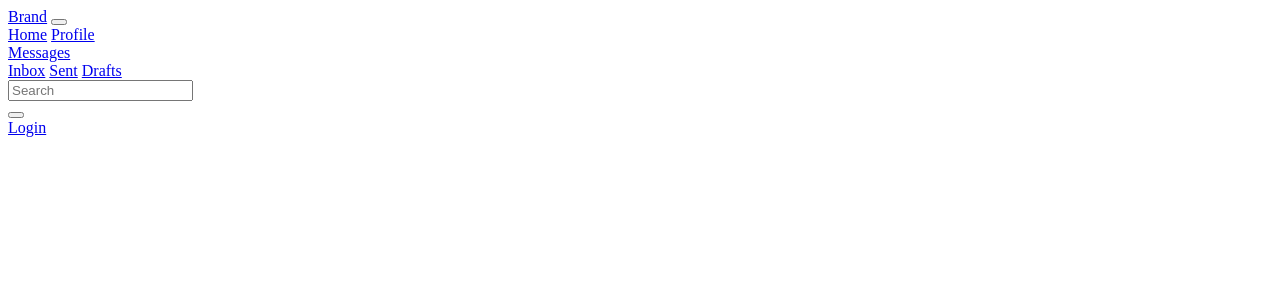
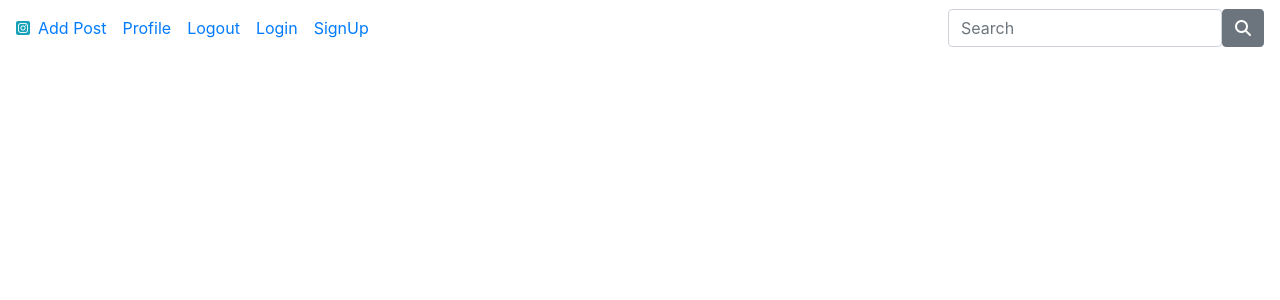
Before and after one commit to Atienodolphine01/Instagramclone, a Django app: template instagram/templates/navbar.html in a window 1280 px wide. Shown: the top 300 px of the page. Run offline with Django 3.2, Linux system fonts and the light colour scheme; the template is opened without the code that fills it, so the values that code supplies are empty; some libraries are stand-ins or nearby versions.

Commit message:
created a users folder

```diff
--- a/instagram/templates/navbar.html
+++ b/instagram/templates/navbar.html
@@ -5,40 +5,35 @@
     <meta charset="UTF-8">
     <meta name="viewport" content="width=device-width, initial-scale=1.0">
     <meta http-equiv="X-UA-Compatible" content="ie=edge">
+    <link rel="stylesheet" href="{% static 'css/styles.css' %}">
+    <link rel="stylesheet" href="https://maxcdn.bootstrapcdn.com/bootstrap/4.0.0/css/bootstrap.min.css" integrity="sha384-Gn5384xqQ1aoWXA+058RXPxPg6fy4IWvTNh0E263XmFcJlSAwiGgFAW/dAiS6JXm" crossorigin="anonymous">
+    <link rel="stylesheet" href="https://stackpath. bootstrapcdn.com/font-awesome/4.7.0/css/font-awesome.min.css">
+    <script src="https://use.fontawesome.com/e354b2efa8.js"></script>
     <title>Document</title>
 </head>
 <body>
     <div>
-    <nav class="navbar navbar-expand-md navbar-light bg-light">
-            <a href="#" class="navbar-brand">Brand</a>
+        <nav class="navbar navbar-expand-lg light fixed-top">
+            <a href="{% url 'posts' %}" class="text-info text-title logo"><i class="fab fa-instagram-square"></i></a>
             <button type="button" class="navbar-toggler" data-toggle="collapse" data-target="#navbarCollapse">
                 <span class="navbar-toggler-icon"></span>
             </button>
-
             <div class="collapse navbar-collapse justify-content-between" id="navbarCollapse">
                 <div class="navbar-nav">
-                    <a href="#" class="nav-item nav-link active">Home</a>
-                    <a href="#" class="nav-item nav-link">Profile</a>
-                    <div class="nav-item dropdown">
-                        <a href="#" class="nav-link dropdown-toggle" data-toggle="dropdown">Messages</a>
-                        <div class="dropdown-menu">
-                            <a href="#" class="dropdown-item">Inbox</a>
-                            <a href="#" class="dropdown-item">Sent</a>
-                            <a href="#" class="dropdown-item">Drafts</a>
-                        </div>
-                    </div>
+                    <a href="{% url 'createpost' %}" class="nav-item nav-link">Add Post</a>
+                    <a href="{% url 'profile' %}" class="nav-item nav-link">Profile</a>
+                    <a href="{% url 'home' %}" class="nav-item nav-link">Logout</a>
+                    <a href="{% url 'login' %}" class="nav-item nav-link">Login</a>
+                    <a href="{% url 'register' %}" class="nav-item nav-link">SignUp</a>
                 </div>
-                <form class="form-inline">
-                    <div class="input-group">
-                        <input type="text" class="form-control" placeholder="Search">
-                        <div class="input-group-append">
-                            <button type="button" class="btn btn-secondary"><i class="fa fa-search"></i></button>
-                        </div>
-                    </div>
+                <form class="form-inline"action="{% url 'search' %}" method="get">
+                    {% csrf_token %}
+                    <input type="text" class="form-control" placeholder="Search">
+                    <button type="button" class="btn btn-secondary"><i class="fa fa-search"></i></button>
                 </form>
-                <div class="navbar-nav">
+                <!-- <div class="navbar-nav">
                     <a href="#" class="nav-item nav-link">Login</a>
-                </div>
+                </div> -->
             </div>
         </nav>
     </div>
--- /dev/null
+++ b/instagram/templates/users/logout.html
@@ -0,0 +1 @@
+{% extends 'base.html'%}
```
Also changed, not shown: instagram/templates/users/login.html (added), instagram/templates/users/register.html (added).
